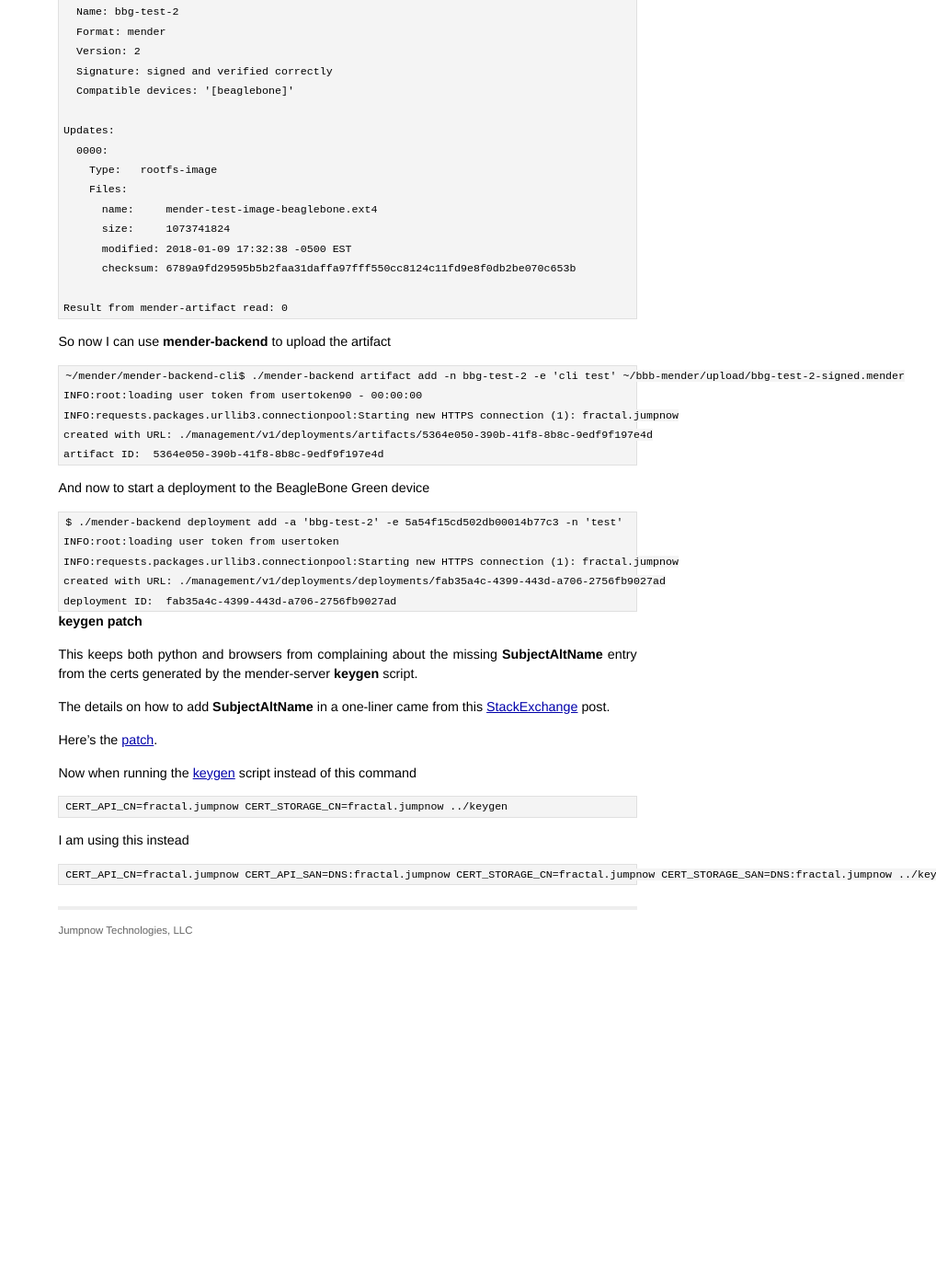
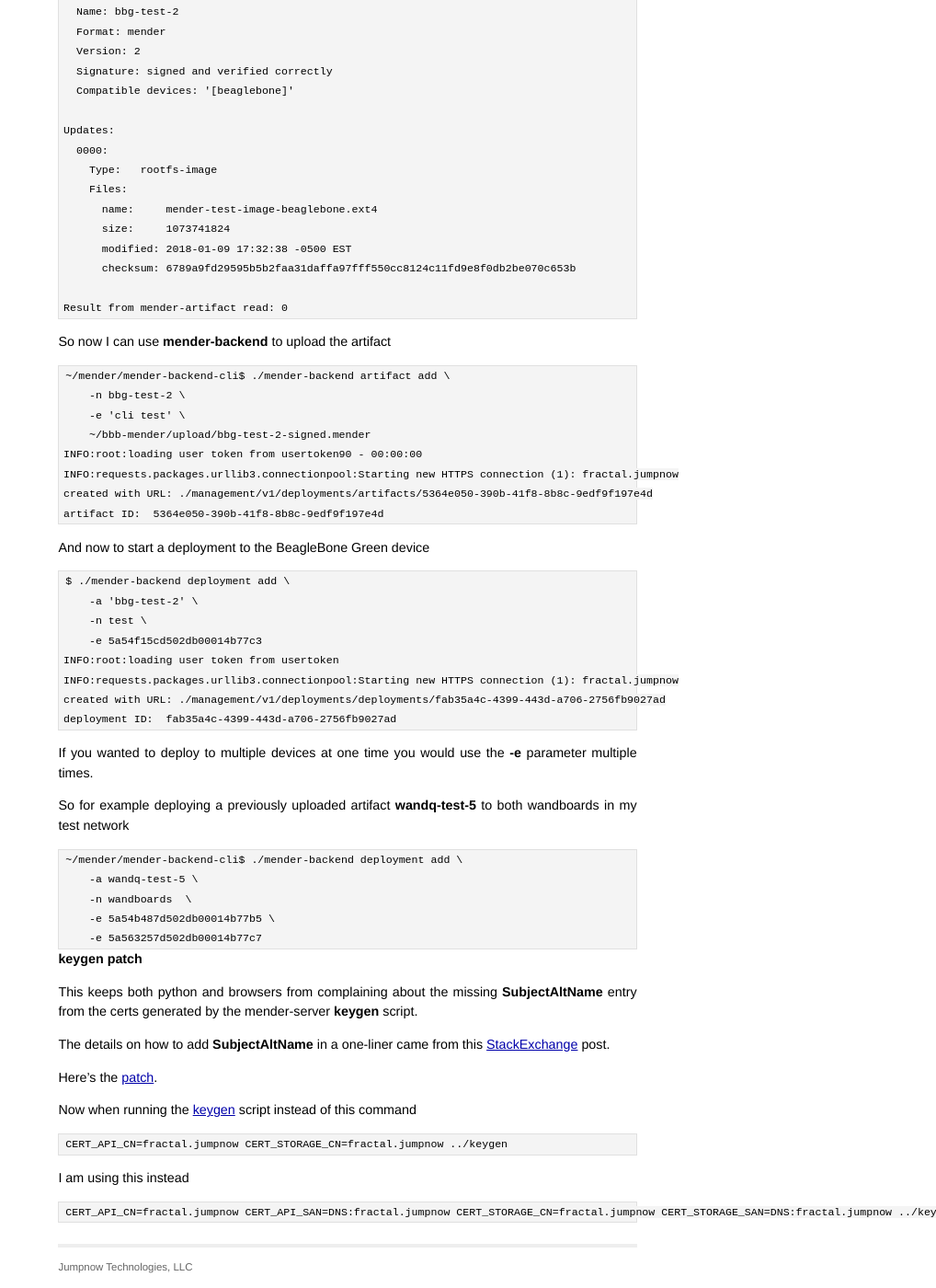
Before and after one commit to jumpnow/jumpnowtek-site, a Jekyll site: the page built from _posts/2018-01-07-Working-with-a-Mender-CLI.md, in a window 1280 px wide and 1400 px high, scrolled down 2449 px. Shown: the whole window at 92% size, without its empty margins (262-1280 px from the left). Built offline with Jekyll 4.4.1, drawn with Linux system fonts in a browser that asks for light colours; before the commit the page ends 3483 px from its top, so only the background shows below that.

Commit message:
multiple deploys

```diff
--- a/_posts/2018-01-07-Working-with-a-Mender-CLI.md
+++ b/_posts/2018-01-07-Working-with-a-Mender-CLI.md
@@ -131,7 +131,10 @@
 
 So now I can use **mender-backend** to upload the artifact
 
-    ~/mender/mender-backend-cli$ ./mender-backend artifact add -n bbg-test-2 -e 'cli test' ~/bbb-mender/upload/bbg-test-2-signed.mender
+    ~/mender/mender-backend-cli$ ./mender-backend artifact add \
+        -n bbg-test-2 \
+        -e 'cli test' \
+        ~/bbb-mender/upload/bbg-test-2-signed.mender
     INFO:root:loading user token from usertoken90 - 00:00:00
     INFO:requests.packages.urllib3.connectionpool:Starting new HTTPS connection (1): fractal.jumpnow
     created with URL: ./management/v1/deployments/artifacts/5364e050-390b-41f8-8b8c-9edf9f197e4d
@@ -139,11 +142,24 @@
 
 And now to start a deployment to the BeagleBone Green device
 
-    $ ./mender-backend deployment add -a 'bbg-test-2' -e 5a54f15cd502db00014b77c3 -n 'test'
+    $ ./mender-backend deployment add \
+        -a 'bbg-test-2' \
+        -n test \
+        -e 5a54f15cd502db00014b77c3
     INFO:root:loading user token from usertoken
     INFO:requests.packages.urllib3.connectionpool:Starting new HTTPS connection (1): fractal.jumpnow
     created with URL: ./management/v1/deployments/deployments/fab35a4c-4399-443d-a706-2756fb9027ad
     deployment ID:  fab35a4c-4399-443d-a706-2756fb9027ad
+
+If you wanted to deploy to multiple devices at one time you would use the **-e** parameter multiple times.
+
+So for example deploying a previously uploaded artifact **wandq-test-5** to both wandboards in my test network
+
+    ~/mender/mender-backend-cli$ ./mender-backend deployment add \
+        -a wandq-test-5 \
+        -n wandboards  \
+        -e 5a54b487d502db00014b77b5 \
+        -e 5a563257d502db00014b77c7
 
 
 ### keygen patch
```
Also changed, not shown: other parts of _posts/2018-01-07-Working-with-a-Mender-CLI.md (+1 -1 lines).
